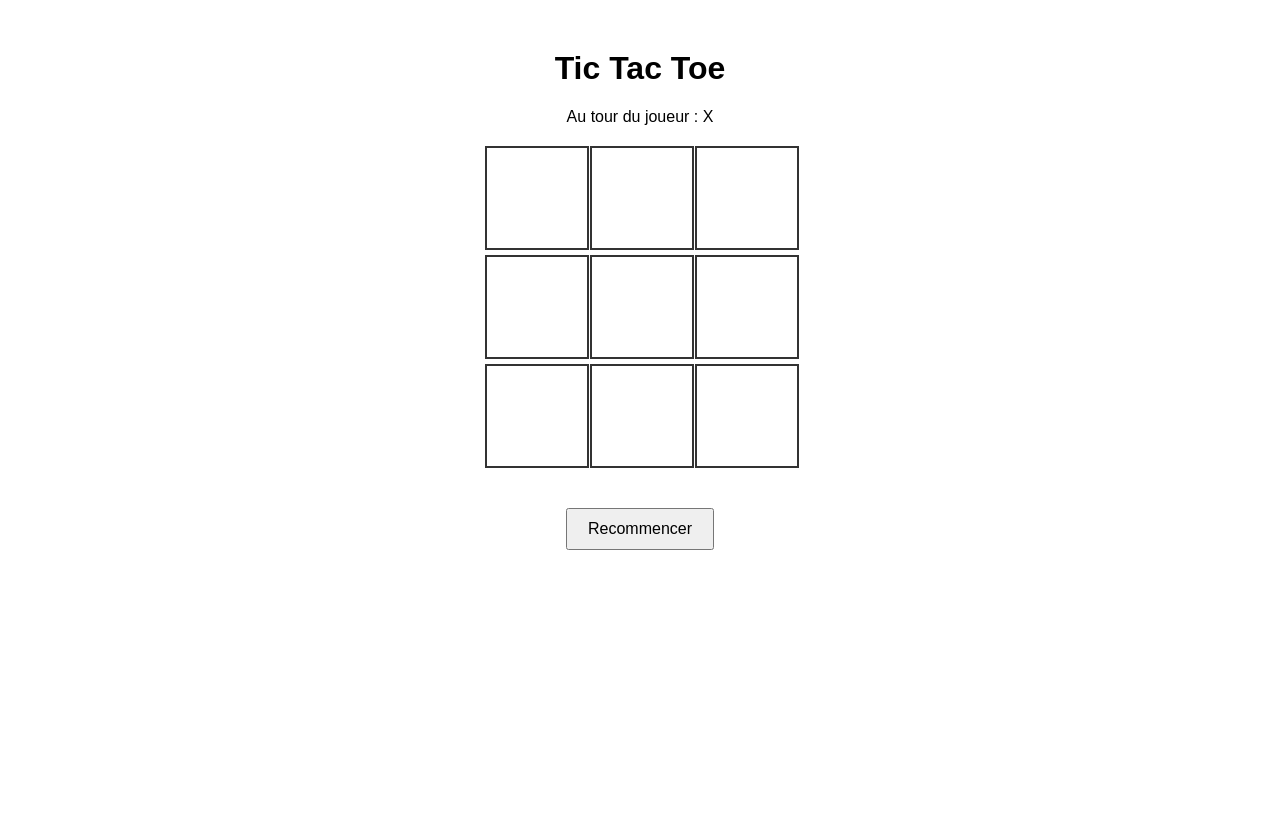
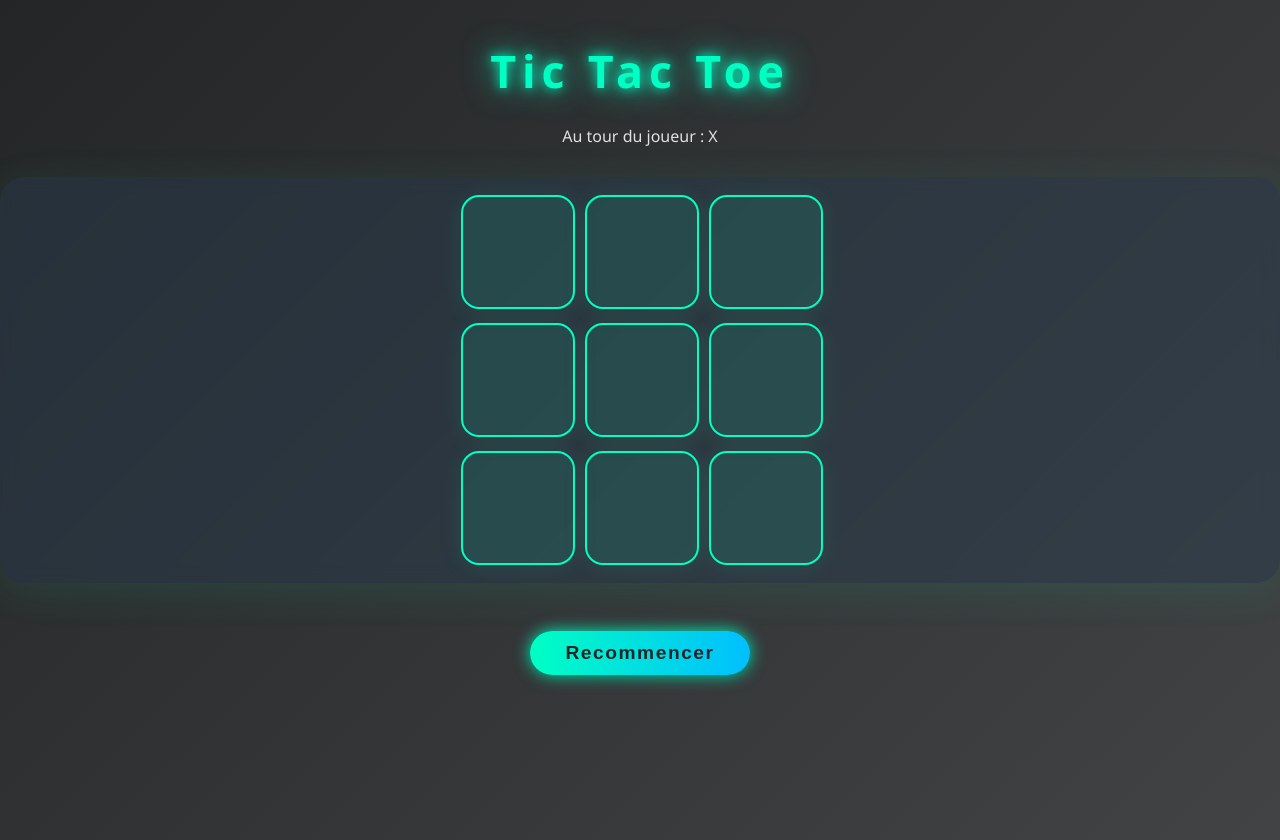
Before and after one commit to souhail-1-2-3/tic-tac-toe, a plain HTML site: page tic.html in a window 1280 px wide. Before the commit the page ends 800 px from the top, so only its background shows below. Drawn offline with Linux system fonts and the light colour scheme.

Commit message:
mon code de tictactoe

```diff
--- a/styles.css
+++ b/styles.css
@@ -1,36 +1,93 @@
 body {
-    font-family: Arial, sans-serif;
+    background: linear-gradient(135deg, #232526 0%, #414345 100%);
+    min-height: 100vh;
+    font-family: 'Segoe UI', 'Roboto', Arial, sans-serif;
+    color: #e0e0e0;
+    margin: 0;
+    padding: 0;
+    overflow-x: hidden;
     text-align: center;
-    margin-top: 50px;
+  }
+
+  h1 {
+    font-size: 2.8rem;
+    letter-spacing: 0.13em;
+    color: #00ffc3;
+    text-shadow: 0 0 12px #00ffc3, 0 0 32px #00ffc3;
+    margin-top: 2.5rem;
+    margin-bottom: 1.5rem;
   }
 
   .grid {
     display: grid;
-    grid-template-columns: repeat(3, 100px);
-    grid-gap: 5px;
+    grid-template-columns: repeat(3, 110px);
+    gap: 14px;
     justify-content: center;
-    margin: 20px auto;
+    margin: 30px auto 20px auto;
+    background: rgba(40, 60, 80, 0.45);
+    border-radius: 24px;
+    box-shadow: 0 8px 40px 0 rgba(0,255,170,0.10);
+    padding: 18px;
+    backdrop-filter: blur(8px);
   }
 
   .case {
-    width: 100px;
-    height: 100px;
-    border: 2px solid #333;
-    font-size: 48px;
+    width: 110px;
+    height: 110px;
+    border: 2.5px solid #00ffc3;
+    font-size: 2.8rem;
     display: flex;
     align-items: center;
     justify-content: center;
     cursor: pointer;
-    transition: background-color 0.3s;
+    background: rgba(0, 255, 195, 0.10);
+    border-radius: 18px;
+    box-shadow: 0 2px 24px 0 rgba(0,255,170,0.10);
+    color: #00ffc3;
+    transition: background 0.3s, box-shadow 0.3s, transform 0.15s;
+    position: relative;
+    overflow: hidden;
   }
 
   .case:hover {
-    background-color: #f0f0f0;
+    background: rgba(0,255,195,0.18);
+    box-shadow: 0 0 32px #00ffc3, 0 4px 24px #222;
+    transform: scale(1.05);
   }
 
   #reset {
-    margin-top: 20px;
-    padding: 10px 20px;
-    font-size: 16px;
+    margin-top: 28px;
+    padding: 0.7rem 2.2rem;
+    font-size: 1.2rem;
+    background: linear-gradient(90deg, #00ffc3 0%, #00bfff 100%);
+    color: #232526;
+    font-weight: bold;
+    border-radius: 32px;
+    border: none;
+    box-shadow: 0 0 16px #00ffc3, 0 2px 8px #222;
     cursor: pointer;
+    letter-spacing: 0.08em;
+    transition: background 0.3s, transform 0.15s, box-shadow 0.3s;
+    position: relative;
+    overflow: hidden;
   }
+
+  #reset:hover {
+    filter: brightness(1.15) saturate(1.2);
+    transform: scale(1.08);
+    box-shadow: 0 0 32px #00ffc3, 0 4px 24px #222;
+  }
+
+  #reset:active {
+    background: linear-gradient(90deg, #00bfff 0%, #00ffc3 100%);
+    filter: brightness(0.95);
+    transform: scale(0.97);
+  }
+
+  .status {
+    font-size: 1.4rem;
+    color: #00ffc3;
+    margin-top: 1.5rem;
+    text-shadow: 0 0 8px #00ffc3;
+    letter-spacing: 0.08em;
+  }
```
Also changed, not shown: tic.html (renamed from index.html).
